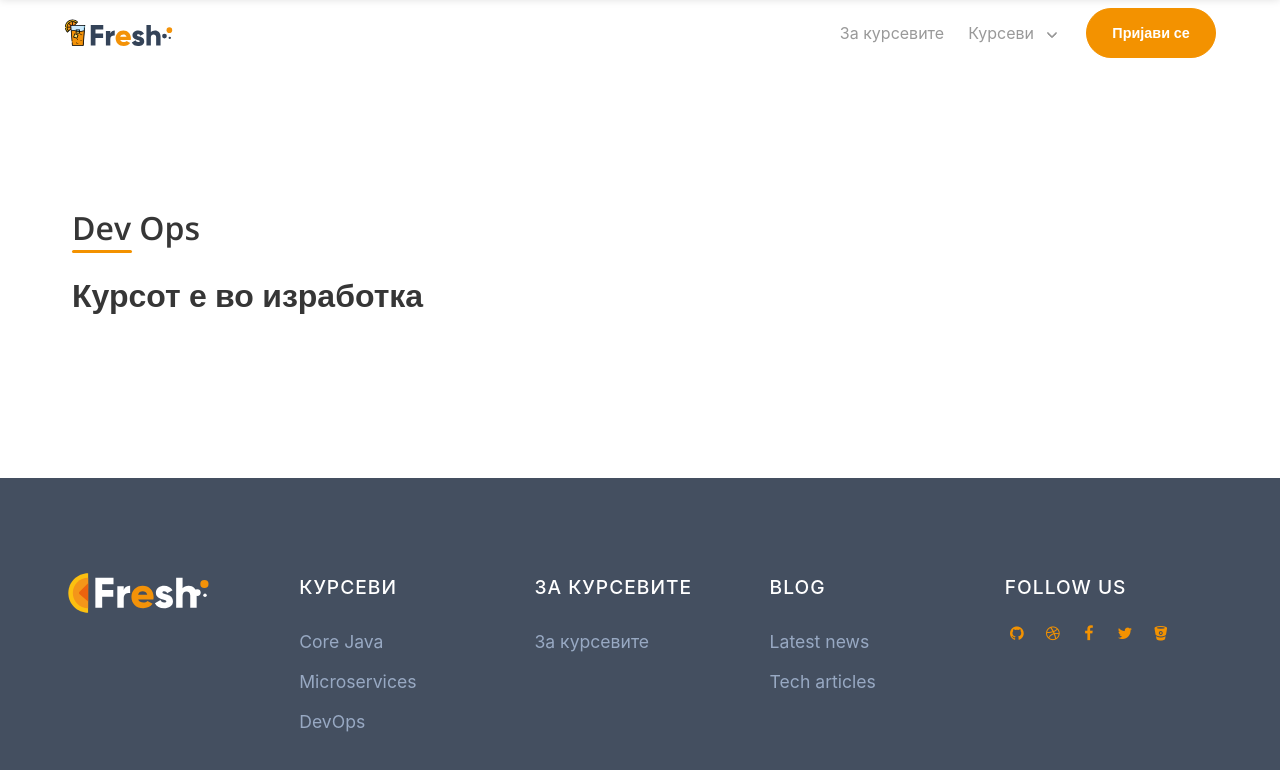
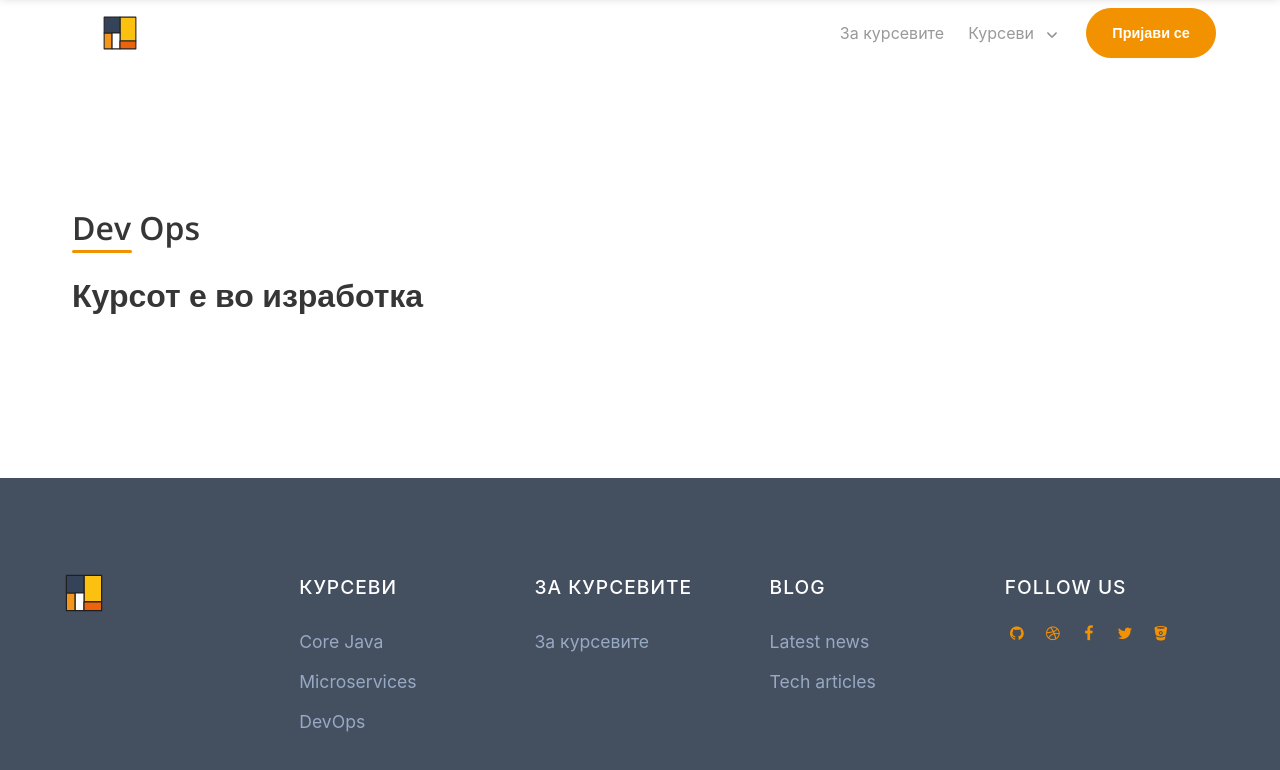
Before and after one commit to codebasemk/codebasemk.github.io, a plain HTML site: page devops/index.html in a window 1280 px wide. Drawn offline with nearby package versions, Linux system fonts and the light colour scheme.

Commit message:
logo fix

```diff
--- a/devops/index.html
+++ b/devops/index.html
@@ -39,7 +39,7 @@
   <div class="container">
     <div class="navbar-brand">
       <a class="navbar-item" href="/">
-        <img src="/images/logos/fresh.svg" alt="" width="112" height="28">
+        <img src="/images/logos/logo.svg" alt="" width="112" height="28">
       </a>
 
       <a role="button" class="navbar-burger" aria-label="menu" aria-expanded="false" data-target="navbar-menu">
@@ -88,7 +88,7 @@
   <div class="container">
     <div class="navbar-brand">
       <a class="navbar-item" href="/">
-        <img src="/images/logos/fresh.svg" alt="" width="112" height="28">
+        <img src="/images/logos/logo.svg" alt="" width="112" height="28">
       </a>
 
       <a role="button" class="navbar-burger" aria-label="menu" aria-expanded="false" data-target="cloned-navbar-menu">
@@ -157,7 +157,7 @@
     <div class="columns">
       <div class="column">
         <div class="footer-logo">
-          <img src="/images/logos/fresh-white-alt.svg">
+          <img src="/images/logos/logo.svg">
         </div>
       </div>
         <div class="column">
```
Also changed, not shown: core-java/index.html (+3 -3 lines), index.html (+3 -3 lines), microservices/index.html (+3 -3 lines), test/index.html (+3 -3 lines), za-kursevite/index.html (+3 -3 lines), images/logos/logo.svg (added).
